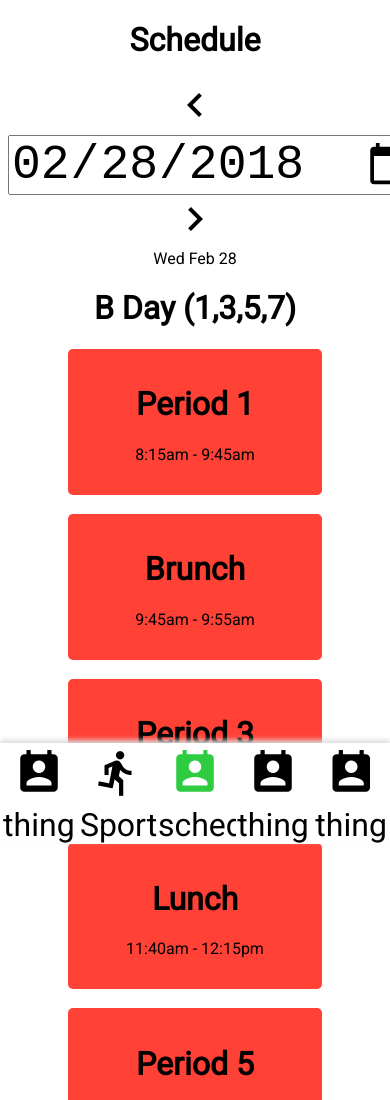
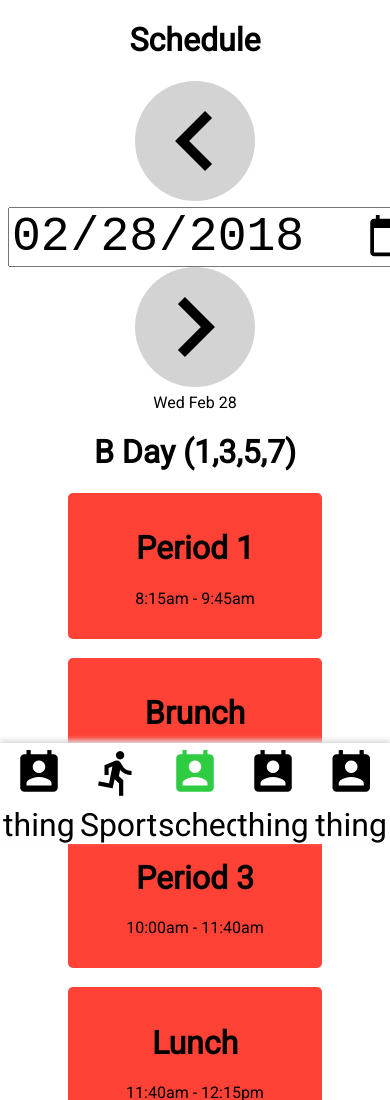
Before and after one commit to thetazero/palywebapp, a plain HTML site: page index.html in a window 390 px wide. Shown: the top 1100 px of the page. Drawn offline with Linux system fonts and the light colour scheme.

Commit message:
more mobile freindlying

```diff
--- a/mobile.css
+++ b/mobile.css
@@ -79,12 +79,9 @@ body {
     border-radius: 5px;
     padding: 15px;
 }
-<<<<<<< HEAD
 
 .arrows{
     font-size:500%;
     background-color:lightgrey;
     border-radius: 50%;
 }
-=======
->>>>>>> 73fcacd7861a42766213fc42948b6dd40e52602b
```
